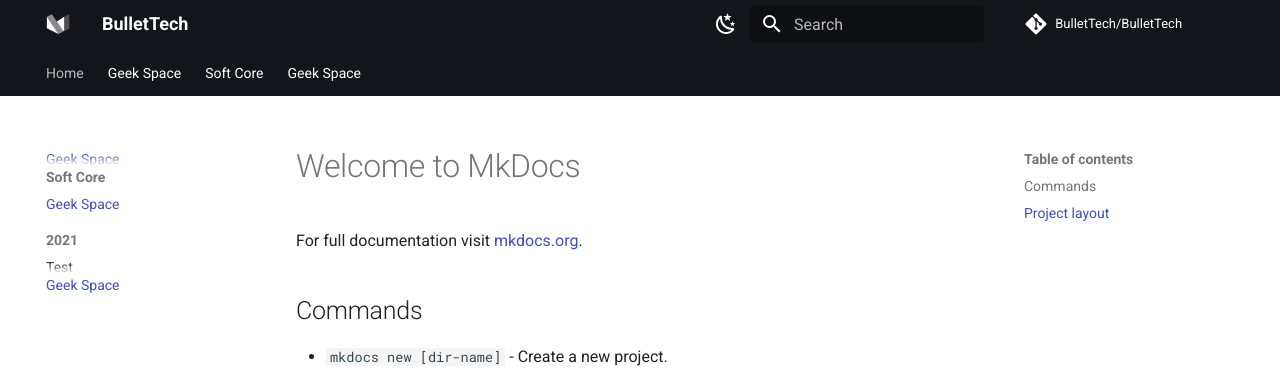
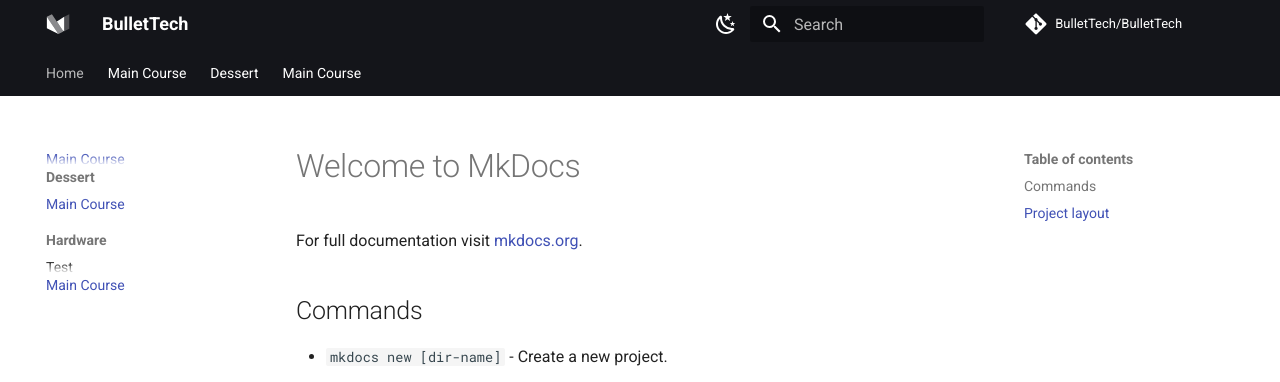
Before and after one commit to BulletTech/BulletTech, an MkDocs documentation site: the page built from docs/blog_intro.md, in a window 1280 px wide. Shown: the top 382 px of the page. Built offline with MkDocs 1.6.1 and Material for MkDocs 9.7.7, drawn with Linux system fonts in a browser that asks for light colours; comment, search, counter and statistics services are not loaded.

Commit message:
Update nav items

```diff
--- a/mkdocs.yml
+++ b/mkdocs.yml
@@ -128,10 +128,10 @@
 # Page tree
 nav:
   - Home: index.md
-  - Geek Space: blog_intro.md
-  - Soft Core:
+  - Main Course: blog_intro.md
+  - Dessert:
     - Intro: blog_intro.md
-    - 2021:
+    - Hardware:
         - Test: blogs/2021-05-30-Test.md
   - About Us: blog_intro.md
 
```
